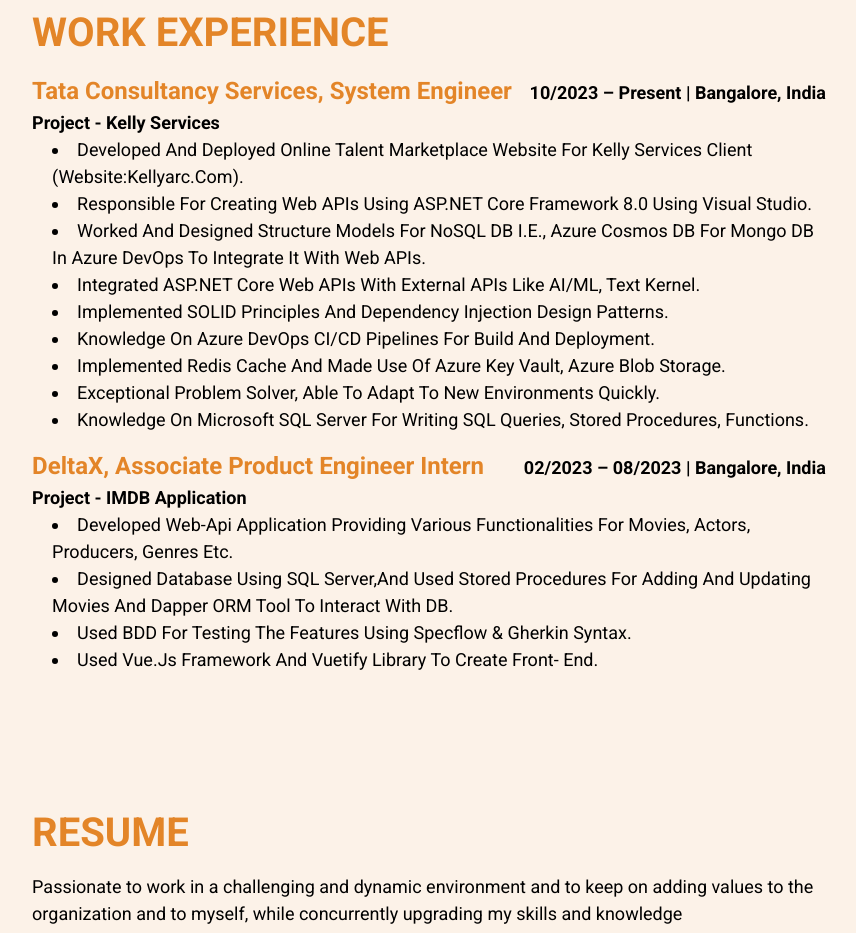
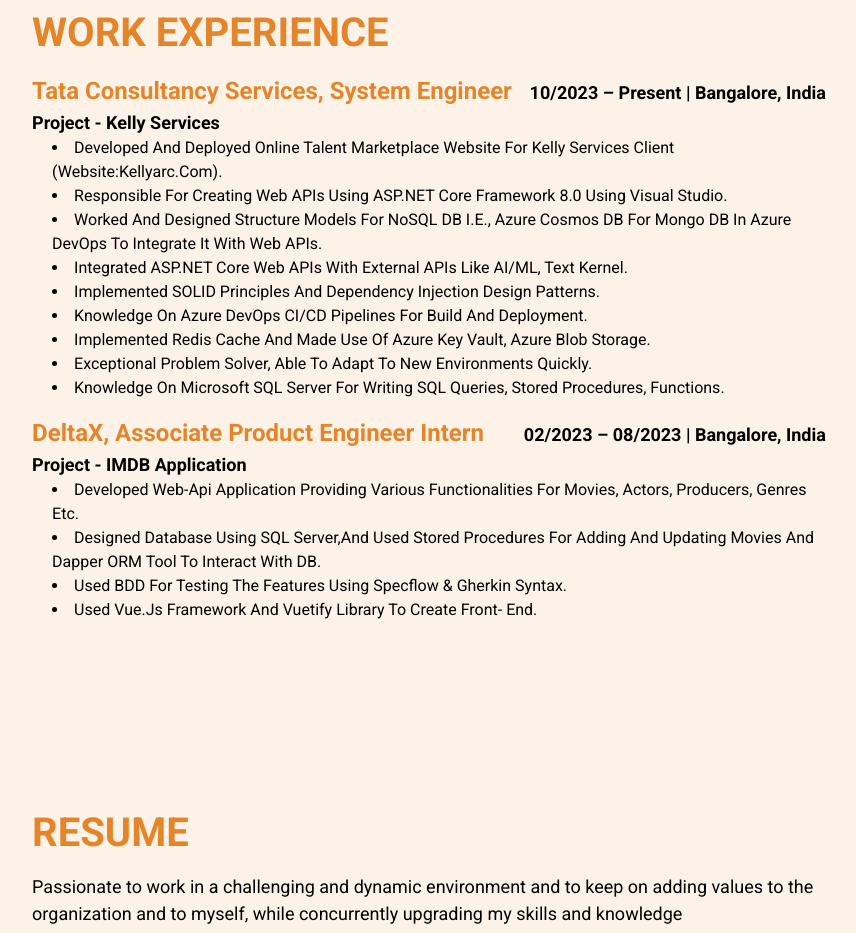
Before and after one commit to TharunkumarReddy5b7/myprot, a plain HTML site: page index.html in a window 1280 px wide. Shown: the part 2984-3917 px from the top of the page, without its empty margins (361-1217 px from the left). Drawn offline with Linux system fonts and the light colour scheme.

Commit message:
Update index.html

```diff
--- a/index.html
+++ b/index.html
@@ -257,14 +257,14 @@
    <h2> <font size="4">10/2023 – Present | Bangalore, India</font> </h2>
   </div>
   <div>
-    <h4><font size="4">  Project - Kelly Services</font> </h4>
+    <h4><font size="4">   Project - Kelly Services</font> </h4>
   </div>
 
 
 <div>
   <!-- Role Details -->
 
-  <ul style="padding-left: 20px; list-style-position: inside; font-size: 18px;">
+  <ul style="padding-left: 20px; list-style-position: inside; font-size: 16px;">
     <li>Developed and deployed Online Talent Marketplace website for Kelly Services Client (website:kellyarc.com).</li>
     <li>Responsible for creating Web APIs using ASP.NET Core Framework 8.0 using Visual Studio.</li>
     <li>Worked and designed structure models for NoSQL DB i.e., Azure Cosmos DB for Mongo DB in Azure DevOps to integrate it with Web APIs.</li>
@@ -295,7 +295,7 @@
 <div>
   <!-- Role Details -->
 
-  <ul style="padding-left: 20px; list-style-position: inside; font-size: 18px;">
+  <ul style="padding-left: 20px; list-style-position: inside; font-size: 16px;">
 
     <li>Developed Web-Api Application providing various functionalities for movies, actors, producers, genres etc.</li>
     <li>Designed Database using SQL Server,and used Stored Procedures for adding and updating movies and Dapper ORM tool to interact with DB.</li>
```
